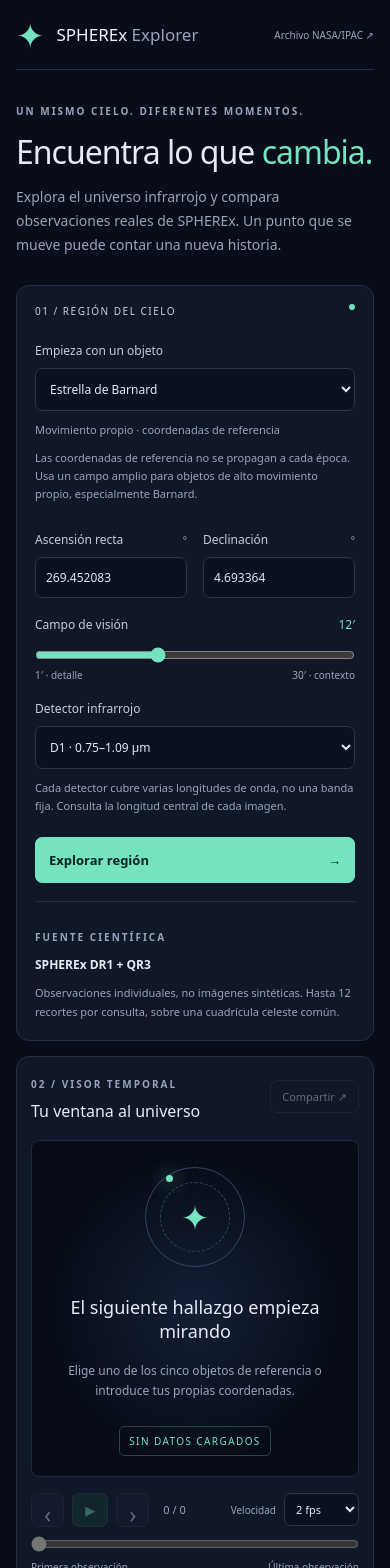
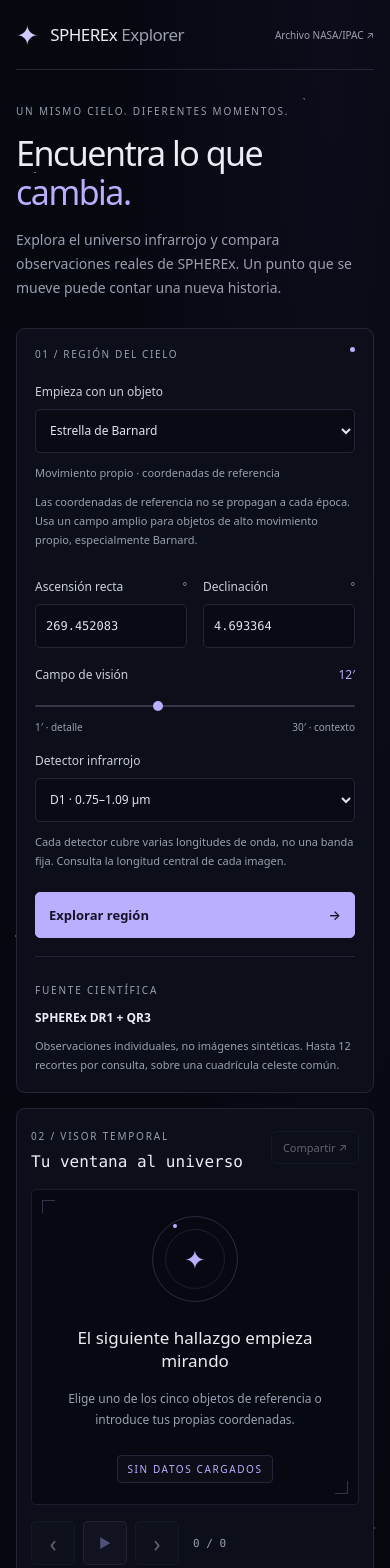
Before and after one commit to asaelvim/hackatonNASA, a Svelte app: page / in a window 390 px wide. Shown: the top 1568 px of the page. Built offline with nearby package versions, Linux system fonts and the light colour scheme.

Commit message:
style(web): add a minimal space theme and refine mobile controls

```diff
--- a/index.html
+++ b/index.html
@@ -3,7 +3,7 @@
   <head>
     <meta charset="UTF-8" />
     <meta name="viewport" content="width=device-width, initial-scale=1.0" />
-    <meta name="theme-color" content="#080d19" />
+    <meta name="theme-color" content="#060810" />
     <meta
       name="description"
       content="Explora observaciones reales de SPHEREx y compara el cielo a través del tiempo."
--- a/src/style.css
+++ b/src/style.css
@@ -1,18 +1,40 @@
 :root {
-  font-family: "DM Sans", system-ui, sans-serif;
-  color: #e6eaf5;
-  background: #080d19;
+  font-family:
+    ui-sans-serif,
+    system-ui,
+    -apple-system,
+    BlinkMacSystemFont,
+    "Segoe UI",
+    sans-serif;
+  color: #ececf4;
+  background: #060810;
   font-synthesis: none;
   color-scheme: dark;
-  --muted: #97a4bd;
-  --accent: #75e2c0;
-  --border: #253046;
+  --muted: #9b9eaf;
+  --accent: #b8afff;
+  --border: #242637;
+  --surface: #0c0f19;
+  --field: #090b14;
+  --mono: ui-monospace, SFMono-Regular, Consolas, monospace;
 }
 * {
   box-sizing: border-box;
 }
 body {
   margin: 0;
+  min-height: 100svh;
+  background-image:
+    radial-gradient(1px 1px at 9% 7%, #d7d6ed80 98%, transparent),
+    radial-gradient(1px 1px at 78% 4%, #d7d6ed66 98%, transparent),
+    radial-gradient(1px 1px at 93% 17%, #d7d6ed66 98%, transparent),
+    radial-gradient(1px 1px at 4% 38%, #d7d6ed4d 98%, transparent),
+    radial-gradient(1px 1px at 96% 62%, #d7d6ed4d 98%, transparent),
+    radial-gradient(1px 1px at 18% 92%, #d7d6ed66 98%, transparent),
+    radial-gradient(ellipse at 85% 0%, #34285826, transparent 45%);
+}
+::selection {
+  color: #f4f1ff;
+  background: #524778;
 }
 button,
 input,
@@ -29,6 +51,9 @@ a {
   color: var(--accent);
   text-decoration: none;
 }
+a:hover {
+  color: #ddd7ff;
+}
 button {
   cursor: pointer;
 }
@@ -44,40 +69,41 @@ select:focus-visible {
   outline-offset: 4px;
 }
 .app {
-  max-width: 1440px;
+  max-width: 1360px;
   margin: auto;
   padding: 0 44px;
 }
 header {
-  height: 88px;
+  height: 82px;
   display: flex;
   align-items: center;
-  gap: 24px;
+  gap: 28px;
   border-bottom: 1px solid var(--border);
 }
 .brand {
   display: flex;
   align-items: center;
   gap: 12px;
-  color: #f1f4fa;
-  font-family: "Space Grotesk", system-ui;
-  font-size: 20px;
+  color: #ececf4;
+  font-size: 18px;
+  letter-spacing: -0.5px;
 }
 .brand strong {
   font-weight: 400;
   color: var(--muted);
 }
 .brand-mark {
-  color: var(--accent);
-  font-size: 34px;
+  color: #d0caff;
+  font-size: 27px;
 }
 .badge {
   font-size: 10px;
-  letter-spacing: 1.4px;
+  letter-spacing: 1.6px;
   color: var(--accent);
-  border: 1px solid #28463f;
-  border-radius: 5px;
-  padding: 7px 9px;
+  border: 1px solid #b8afff26;
+  border-radius: 4px;
+  padding: 6px 9px;
+  background: #b8afff05;
 }
 .archive-link {
   margin-left: auto;
@@ -85,25 +111,50 @@ header {
   color: var(--muted);
 }
 .intro {
-  padding: 44px 0 34px;
-  max-width: 710px;
+  position: relative;
+  padding: 52px 0 42px;
+}
+.intro::before,
+.intro::after {
+  content: "";
+  position: absolute;
+  pointer-events: none;
+}
+.intro::before {
+  right: 55px;
+  top: 76px;
+  width: 230px;
+  height: 76px;
+  border: 1px solid #b8afff33;
+  border-radius: 50%;
+  transform: rotate(-28deg);
+}
+.intro::after {
+  right: 132px;
+  top: 76px;
+  width: 76px;
+  height: 76px;
+  border: 1px solid #b8afff40;
+  border-radius: 50%;
+  background: radial-gradient(circle at 25% 20%, #242036, #090b14 75%);
 }
 .eyebrow {
   font-size: 10px;
-  font-weight: 600;
-  letter-spacing: 2px;
+  font-weight: 500;
+  letter-spacing: 1.8px;
   color: var(--muted);
 }
 h1,
 h2,
 h3 {
-  font-family: "Space Grotesk", system-ui;
+  font-family: inherit;
 }
 h1 {
-  font-size: clamp(32px, 4vw, 50px);
-  font-weight: 500;
-  letter-spacing: -2px;
-  line-height: 1.1;
+  max-width: 720px;
+  font-size: clamp(34px, 4.8vw, 60px);
+  font-weight: 400;
+  letter-spacing: -2.5px;
+  line-height: 1.15;
   margin: 14px 0 16px;
 }
 h1 span {
@@ -113,36 +164,36 @@ h1 span {
   font-size: 14px;
   color: var(--muted);
   line-height: 1.7;
-  max-width: 570px;
+  max-width: 550px;
   margin: 0;
 }
 main {
   display: grid;
-  grid-template-columns: 310px minmax(0, 1fr);
-  gap: 22px;
+  grid-template-columns: 290px minmax(0, 1fr);
+  gap: 24px;
   align-items: start;
 }
 .panel {
-  background: #101827;
+  background: var(--surface);
   border: 1px solid var(--border);
-  border-radius: 13px;
+  border-radius: 9px;
 }
 .search-panel {
-  padding: 23px;
+  padding: 22px;
 }
 .panel-title {
   display: flex;
   justify-content: space-between;
   font-size: 10px;
-  letter-spacing: 1.5px;
-  margin-bottom: 24px;
-  color: #c6cfdf;
+  letter-spacing: 1.6px;
+  margin-bottom: 22px;
+  color: var(--muted);
 }
 .live-dot {
   display: inline-block;
   flex-shrink: 0;
-  width: 6px;
-  height: 6px;
+  width: 5px;
+  height: 5px;
   border-radius: 50%;
   background: var(--accent);
 }
@@ -152,7 +203,7 @@ label {
   justify-content: space-between;
   gap: 8px;
   font-size: 12px;
-  color: #c4cddd;
+  color: #ccceda;
   margin: 18px 0 9px;
 }
 label small {
@@ -165,18 +216,58 @@ input[type="number"],
 select {
   width: 100%;
   min-width: 0;
-  background: #0a1120;
-  border: 1px solid #2a354b;
-  border-radius: 7px;
+  background: var(--field);
+  border: 1px solid var(--border);
+  border-radius: 5px;
   padding: 11px 10px;
-  color: #e2e8f4;
+  color: #e3e3ed;
   font-size: 12px;
 }
 input[type="range"] {
+  appearance: none;
   width: 100%;
-  accent-color: var(--accent);
+  height: 18px;
+  background: transparent;
   cursor: pointer;
   margin: 5px 0;
+}
+input[type="range"]::-webkit-slider-runnable-track {
+  height: 2px;
+  border-radius: 2px;
+  background: #373548;
+}
+input[type="range"]::-moz-range-track {
+  height: 2px;
+  border-radius: 2px;
+  background: #373548;
+}
+input[type="range"]::-webkit-slider-thumb {
+  appearance: none;
+  width: 10px;
+  height: 10px;
+  margin-top: -4px;
+  border: none;
+  border-radius: 50%;
+  background: var(--accent);
+}
+input[type="range"]::-moz-range-thumb {
+  width: 10px;
+  height: 10px;
+  border: none;
+  border-radius: 50%;
+  background: var(--accent);
+}
+input[type="range"]:disabled {
+  opacity: 0.4;
+  cursor: not-allowed;
+}
+.coordinate-fields input,
+.viewer-heading h2,
+.timeline-dates,
+.transport > span,
+.metadata strong {
+  font-family: var(--mono);
+  font-variant-numeric: tabular-nums;
 }
 .coordinate-fields {
   display: grid;
@@ -185,7 +276,7 @@ input[type="range"] {
 }
 .hint {
   font-size: 11px;
-  line-height: 1.65;
+  line-height: 1.75;
   color: var(--muted);
   margin: 10px 0;
 }
@@ -196,11 +287,23 @@ input[type="range"] {
   color: var(--muted);
 }
 button {
-  border-radius: 7px;
-  border: 1px solid #2c3950;
-  color: #dae1ef;
-  background: #151f31;
+  border-radius: 5px;
+  border: 1px solid var(--border);
+  color: #dedeea;
+  background: #121522;
   padding: 10px 14px;
+  transition:
+    background-color 150ms ease,
+    border-color 150ms ease,
+    color 150ms ease;
+}
+button:hover:not(:disabled) {
+  background: #1c1c30;
+  border-color: #5b527e;
+}
+input[type="number"]:hover,
+select:hover {
+  border-color: #48425e;
 }
 .primary {
   display: flex;
@@ -209,10 +312,15 @@ button {
   margin-top: 22px;
   background: var(--accent);
   border-color: var(--accent);
-  color: #09251e;
+  color: #171228;
   font-size: 13px;
-  font-weight: 700;
+  font-weight: 600;
   padding: 13px;
+}
+.primary:hover:not(:disabled) {
+  color: #171228;
+  background: #cbc4ff;
+  border-color: #cbc4ff;
 }
 .secondary {
   font-size: 12px;
@@ -223,8 +331,8 @@ button {
   margin-top: 10px;
 }
 .source-note {
-  margin-top: 28px;
-  padding-top: 22px;
+  margin-top: 24px;
+  padding-top: 20px;
   border-top: 1px solid var(--border);
 }
 .source-note strong {
@@ -253,7 +361,7 @@ button {
 }
 h2 {
   font-size: 16px;
-  font-weight: 500;
+  font-weight: 400;
   margin: 7px 0 0;
 }
 .compact {
@@ -267,12 +375,33 @@ h2 {
   align-items: center;
   justify-content: center;
   overflow: hidden;
-  background: radial-gradient(ellipse at center, #141f35 0, #070c17 65%);
-  border: 1px solid #1e2a3e;
-  border-radius: 8px;
+  background: #070912;
+  border: 1px solid #1c1e2d;
+  border-radius: 5px;
+}
+.sky-view::before,
+.sky-view::after {
+  content: "";
+  position: absolute;
+  z-index: 1;
+  width: 12px;
+  height: 12px;
+  border-color: #b8afff40;
+  border-style: solid;
+  pointer-events: none;
+}
+.sky-view::before {
+  top: 10px;
+  left: 10px;
+  border-width: 1px 0 0 1px;
+}
+.sky-view::after {
+  bottom: 10px;
+  right: 10px;
+  border-width: 0 1px 1px 0;
 }
 .sky-view.has-image {
-  background: #060910;
+  background: #03040a;
 }
 canvas {
   display: block;
@@ -286,9 +415,9 @@ canvas {
   padding: 26px;
 }
 .empty-state h3 {
-  font-size: 18px;
-  font-weight: 500;
-  margin-top: 28px;
+  font-size: 17px;
+  font-weight: 400;
+  margin-top: 24px;
 }
 .empty-state p {
   font-size: 12px;
@@ -297,9 +426,9 @@ canvas {
   margin-bottom: 26px;
 }
 .orbit {
-  border: 1px solid #334663;
-  width: 100px;
-  height: 100px;
+  border: 1px solid #b8afff33;
+  width: 86px;
+  height: 86px;
   border-radius: 50%;
   position: relative;
   margin: auto;
@@ -309,33 +438,32 @@ canvas {
 .orbit:before {
   content: "";
   position: absolute;
-  width: 68px;
-  height: 68px;
-  border: 1px dashed #36514e;
+  width: 58px;
+  height: 58px;
+  border: 1px solid #b8afff1f;
   border-radius: 50%;
 }
 .orbit:after {
   content: "";
-  width: 7px;
-  height: 7px;
+  width: 4px;
+  height: 4px;
   border-radius: 50%;
   background: var(--accent);
   position: absolute;
   top: 7px;
   left: 20px;
-  box-shadow: 0 0 18px #75e2c0;
 }
 .orbit span {
-  font-size: 34px;
+  font-size: 26px;
   color: var(--accent);
 }
 .loading {
-  animation: spin 12s linear infinite;
+  animation: spin 18s linear infinite;
 }
 .north,
 .east {
   position: absolute;
-  color: #b4c3d7;
+  color: #b5b3cd;
   font-size: 11px;
 }
 .north {
@@ -349,24 +477,24 @@ canvas {
 }
 .image-label {
   position: absolute;
-  top: 14px;
-  left: 14px;
+  top: 20px;
+  left: 20px;
   display: flex;
   align-items: center;
   gap: 8px;
   font-size: 11px;
   padding: 8px;
-  background: #080d19da;
-  border-radius: 5px;
+  background: #060810e6;
+  border-radius: 3px;
 }
 .image-scale {
   position: absolute;
-  bottom: 14px;
-  right: 14px;
+  bottom: 20px;
+  right: 20px;
   font-size: 10px;
-  background: #080d19da;
+  background: #060810e6;
   padding: 7px;
-  border-radius: 5px;
+  border-radius: 3px;
 }
 .muted {
   color: var(--muted);
@@ -389,9 +517,9 @@ canvas {
 }
 .transport .play {
   font-size: 13px;
-  background: #193d35;
+  background: #b8afff14;
   color: var(--accent);
-  border-color: #2b574b;
+  border-color: #b8afff40;
 }
 .transport span {
   font-size: 11px;
@@ -422,7 +550,7 @@ canvas {
 .analysis-controls {
   display: grid;
   grid-template-columns: 1.35fr 1.1fr 0.8fr;
-  gap: 15px;
+  gap: 16px;
 }
 .checkbox {
   justify-content: flex-start;
@@ -443,7 +571,7 @@ canvas {
   color: var(--muted);
 }
 .metadata strong {
-  color: #dce4f1;
+  color: #dcdbe9;
   margin-left: 4px;
   font-weight: 500;
 }
@@ -464,15 +592,16 @@ canvas {
   font-size: 11px;
   line-height: 1.6;
   color: #ddc590;
-  background: #2a241b;
-  border: 1px solid #504532;
-  border-radius: 7px;
-  padding: 11px;
+  background: #ddc59008;
+  border: 1px solid #ddc59026;
+  border-left: 2px solid #ddc59080;
+  border-radius: 4px;
+  padding: 11px 13px;
 }
 .error-box {
-  border: 1px solid #723e49;
-  background: #2a1820;
-  border-radius: 8px;
+  border: 1px solid #f6b6bf40;
+  background: #f6b6bf08;
+  border-radius: 5px;
   padding: 15px;
   color: #f6b6bf;
   font-size: 12px;
@@ -483,13 +612,14 @@ canvas {
   line-height: 1.6;
 }
 footer {
-  margin-top: 40px;
+  margin-top: 44px;
   padding: 24px 0;
   border-top: 1px solid var(--border);
   display: flex;
   justify-content: space-between;
   gap: 16px;
   font-size: 10px;
+  line-height: 1.85;
   color: var(--muted);
 }
 .sr-only {
@@ -521,6 +651,9 @@ footer {
   .pulse {
     animation: none;
   }
+  button {
+    transition: none;
+  }
 }
 @media (min-width: 1300px) {
   .sky-view {
@@ -550,6 +683,10 @@ footer {
   .intro {
     padding-top: 30px;
   }
+  .intro::before,
+  .intro::after {
+    display: none;
+  }
   header .badge {
     display: none;
   }
@@ -560,6 +697,7 @@ footer {
   }
   header {
     height: 70px;
+    gap: 14px;
   }
   .brand {
     font-size: 17px;
@@ -574,7 +712,25 @@ footer {
     padding: 28px 0;
   }
   h1 {
-    letter-spacing: -1px;
+    letter-spacing: -1.5px;
+  }
+  input[type="number"],
+  select {
+    min-height: 44px;
+  }
+  .transport button {
+    min-width: 44px;
+    min-height: 44px;
+  }
+  .playback {
+    flex-wrap: wrap;
+    gap: 12px;
+  }
+  .transport > span {
+    white-space: nowrap;
+  }
+  .speed {
+    margin-left: auto;
   }
   .source-note {
     margin-top: 18px;
```
Also changed, not shown: 1 other file (tests, documents, lock files or other folders).
